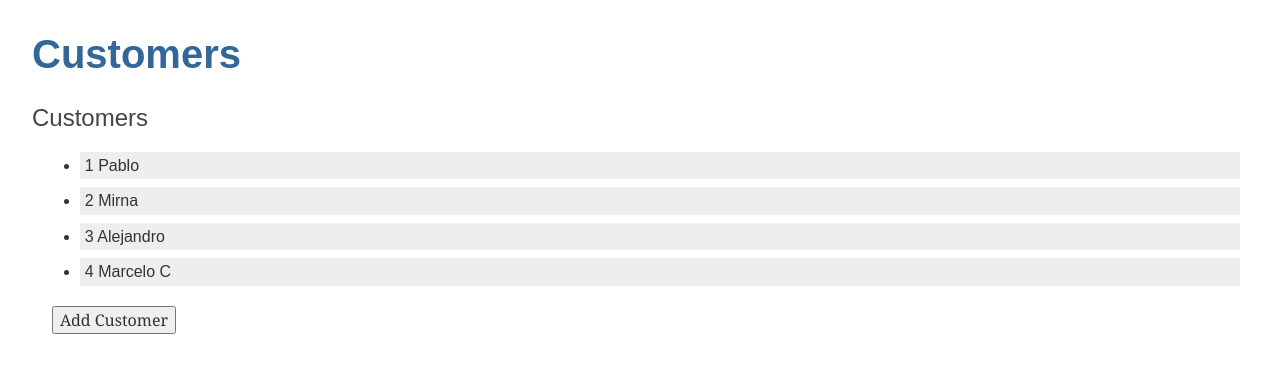
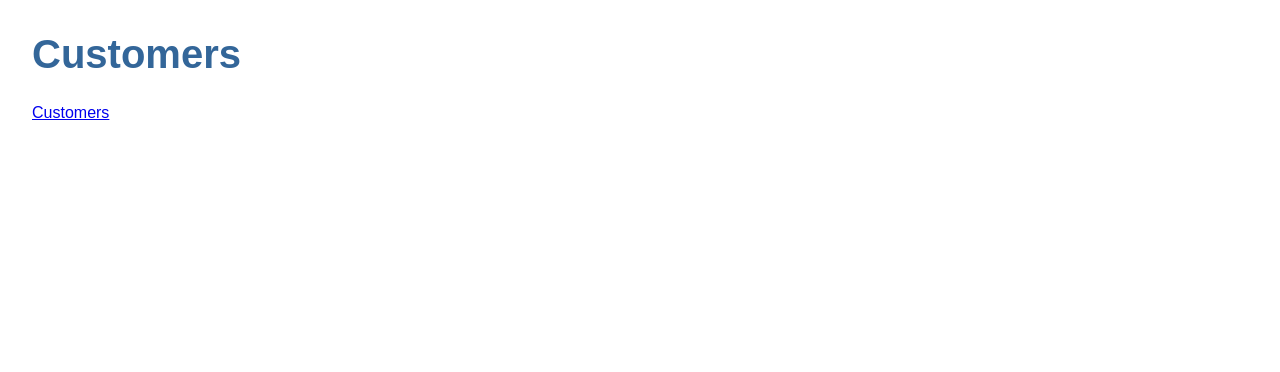
Before and after one commit to sebamawa/angular11-learning, an Angular app: page / in a window 1280 px wide. Shown: the top 372 px of the page. Built offline with nearby package versions, Linux system fonts and the light colour scheme.

Commit message:
add routing

```diff
--- a/src/app/app.component.html
+++ b/src/app/app.component.html
@@ -1,3 +1,6 @@
 <h1>{{ title }}</h1>
 
-<app-customers></app-customers>
+<nav>
+    <a routerLink="/customers">Customers</a>
+</nav>
+<router-outlet></router-outlet>
--- a/src/app/app.module.ts
+++ b/src/app/app.module.ts
@@ -4,7 +4,8 @@ import { AppComponent } from './app.component';
 import { CustomersComponent } from './components/customers/customers.component';
 
 import { FormsModule } from '@angular/forms';
-import { CustomerDetailComponent } from './components/customer-detail/customer-detail.component'; // <-- NgModel lives here
+import { CustomerDetailComponent } from './components/customer-detail/customer-detail.component';
+import { AppRoutingModule } from './app-routing.module'; // <-- NgModel lives here
 
 @NgModule({
   declarations: [
@@ -14,7 +15,8 @@ import { CustomerDetailComponent } from './components/customer-detail/customer-d
   ],
   imports: [
     BrowserModule,
-    FormsModule
+    FormsModule,
+    AppRoutingModule
   ],
   providers: [],
   bootstrap: [AppComponent]
--- a/src/app/mock-data/mock-customers.ts
+++ b/src/app/mock-data/mock-customers.ts
@@ -1,15 +1,15 @@
 import { Customer } from '../interfaces/customer';
-import customers_json from './customers.json'; // read json with customers data
+// import customers_json from './customers.json'; // read json with customers data
 
 // let CUSTOMERS = JSON.parse(localStorage.getItem("customers"));
 // if (!CUSTOMERS)
 //     CUSTOMERS = [];
 
-export const CUSTOMERS: Customer[] = customers_json;
-// [
-//     { id: 1, name: 'Pablo' },
-//     { id: 2, name: 'Mirna' },
-//     { id: 3, name: 'Alejandro' }
-// ];
+export const CUSTOMERS: Customer[] = // customers_json;
+[
+    { id: 1, name: 'Pablo' },
+    { id: 2, name: 'Mirna' },
+    { id: 3, name: 'Alejandro' }
+];
 
 // export { CUSTOMERS };
```
Also changed, not shown: src/app/app-routing.module.ts (added, +16 -0 lines).
